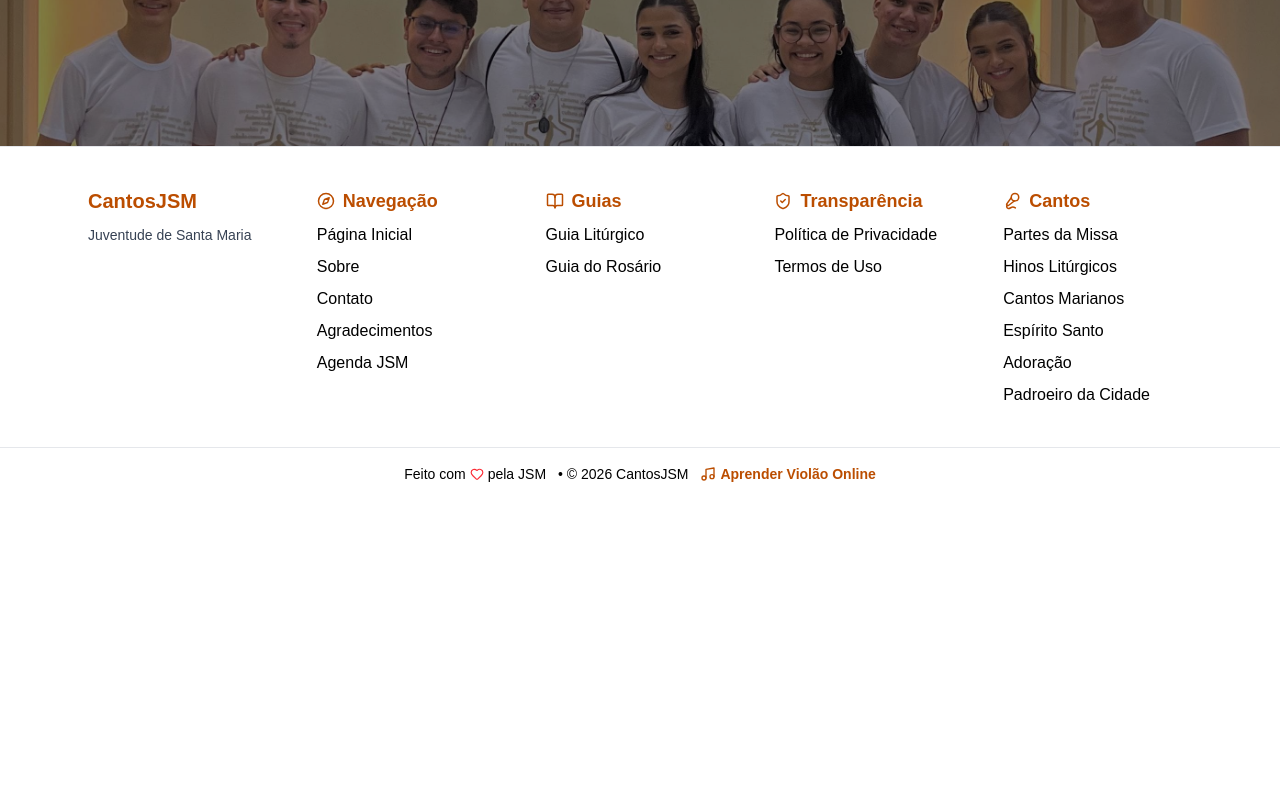
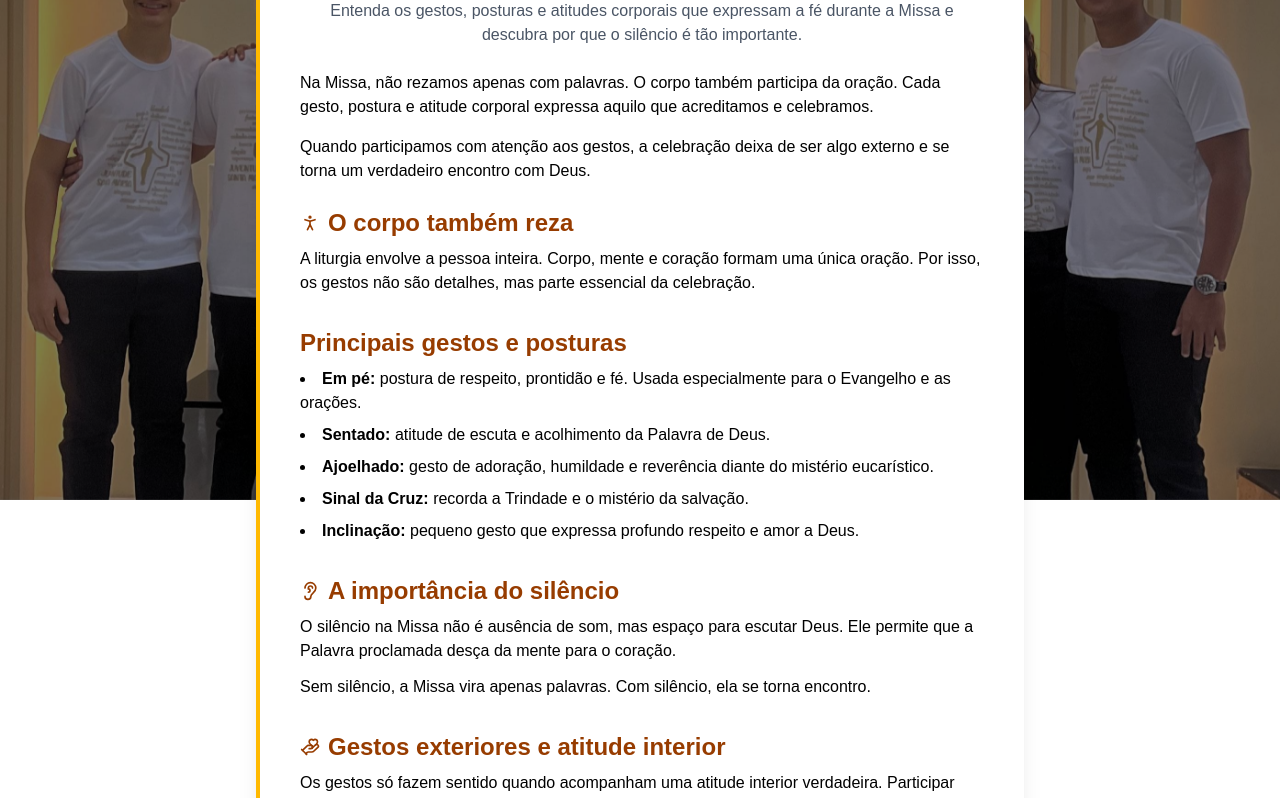
Before and after one commit to robsonalbuquerquedev/cantosjsm, a Next.js app: page /formacao-liturgica/gestos-da-missa in a window 1280 px wide. Shown: the part 300-1098 px from the top of the page. Before the commit the page ends 800 px from the top, so only its background shows below. Built offline with nearby package versions, Linux system fonts and the light colour scheme.

Commit message:
update: component formacaoliturgica

```diff
--- /dev/null
+++ b/src/components/formacaoliturgica/GestosDaMissa.tsx
@@ -0,0 +1,124 @@
+"use client";
+
+import { motion } from "framer-motion";
+import { PersonStanding, Ear, HandHeart } from "lucide-react";
+
+export default function GestosDaMissa() {
+    return (
+        <section className="min-h-screen flex items-center justify-center px-6 py-20">
+            <motion.article
+                initial={{ opacity: 0, y: 40 }}
+                animate={{ opacity: 1, y: 0 }}
+                transition={{ duration: 0.6 }}
+                className="max-w-3xl w-full bg-white text-black rounded-2xl p-10 shadow-xl border-l-4 border-amber-400 space-y-6 relative fade-in-up-30d"
+            >
+                {/* Faixa decorativa */}
+                <div className="absolute top-0 left-0 w-full h-1 bg-gradient-to-r from-amber-500 via-yellow-400 to-amber-300 rounded-t-2xl" />
+
+                {/* Título */}
+                <header className="text-center space-y-2">
+                    <h1 className="text-3xl md:text-4xl font-bold text-amber-700">
+                        Gestos da Missa
+                    </h1>
+                    <p className="text-gray-600">
+                        Entenda os gestos, posturas e atitudes corporais que
+                        expressam a fé durante a Missa e descubra por que o
+                        silêncio é tão importante.
+                    </p>
+                </header>
+
+                {/* Introdução */}
+                <motion.section
+                    initial={{ opacity: 0, x: -30 }}
+                    whileInView={{ opacity: 1, x: 0 }}
+                    viewport={{ once: true }}
+                    transition={{ duration: 0.5 }}
+                    className="space-y-3"
+                >
+                    <p>
+                        Na Missa, não rezamos apenas com palavras. O corpo também
+                        participa da oração. Cada gesto, postura e atitude
+                        corporal expressa aquilo que acreditamos e celebramos.
+                    </p>
+                    <p className="mt-4">
+                        Quando participamos com atenção aos gestos, a celebração
+                        deixa de ser algo externo e se torna um verdadeiro
+                        encontro com Deus.
+                    </p>
+                </motion.section>
+
+                {/* O corpo que reza */}
+                <section className="mb-8">
+                    <h2 className="text-2xl font-semibold text-amber-800 mb-2 flex items-center gap-2">
+                        <PersonStanding size={20} /> O corpo também reza
+                    </h2>
+                    <p>
+                        A liturgia envolve a pessoa inteira. Corpo, mente e
+                        coração formam uma única oração. Por isso, os gestos não
+                        são detalhes, mas parte essencial da celebração.
+                    </p>
+                </section>
+
+                {/* Posturas */}
+                <section className="mb-8">
+                    <h2 className="text-2xl font-semibold text-amber-800 mb-2">
+                        Principais gestos e posturas
+                    </h2>
+
+                    <ul className="list-disc list-inside space-y-2">
+                        <li>
+                            <strong>Em pé:</strong> postura de respeito,
+                            prontidão e fé. Usada especialmente para o Evangelho
+                            e as orações.
+                        </li>
+                        <li>
+                            <strong>Sentado:</strong> atitude de escuta e
+                            acolhimento da Palavra de Deus.
+                        </li>
+                        <li>
+                            <strong>Ajoelhado:</strong> gesto de adoração,
+                            humildade e reverência diante do mistério
+                            eucarístico.
+                        </li>
+                        <li>
+                            <strong>Sinal da Cruz:</strong> recorda a Trindade e
+                            o mistério da salvação.
+                        </li>
+                        <li>
+                            <strong>Inclinação:</strong> pequeno gesto que
+                            expressa profundo respeito e amor a Deus.
+                        </li>
+                    </ul>
+                </section>
+
+                {/* Silêncio */}
+                <section className="mb-8">
+                    <h2 className="text-2xl font-semibold text-amber-800 mb-2 flex items-center gap-2">
+                        <Ear size={20} /> A importância do silêncio
+                    </h2>
+                    <p>
+                        O silêncio na Missa não é ausência de som, mas espaço
+                        para escutar Deus. Ele permite que a Palavra proclamada
+                        desça da mente para o coração.
+                    </p>
+                    <p className="mt-3">
+                        Sem silêncio, a Missa vira apenas palavras. Com silêncio,
+                        ela se torna encontro.
+                    </p>
+                </section>
+
+                {/* Atitude interior */}
+                <section>
+                    <h2 className="text-2xl font-semibold text-amber-800 mb-2 flex items-center gap-2">
+                        <HandHeart size={20} /> Gestos exteriores e atitude interior
+                    </h2>
+                    <p>
+                        Os gestos só fazem sentido quando acompanham uma atitude
+                        interior verdadeira. Participar bem da Missa é unir o
+                        que fazemos com aquilo que acreditamos.
+                    </p>
+                </section>
+            </motion.article>
+        </section>
+    );
+}
```
